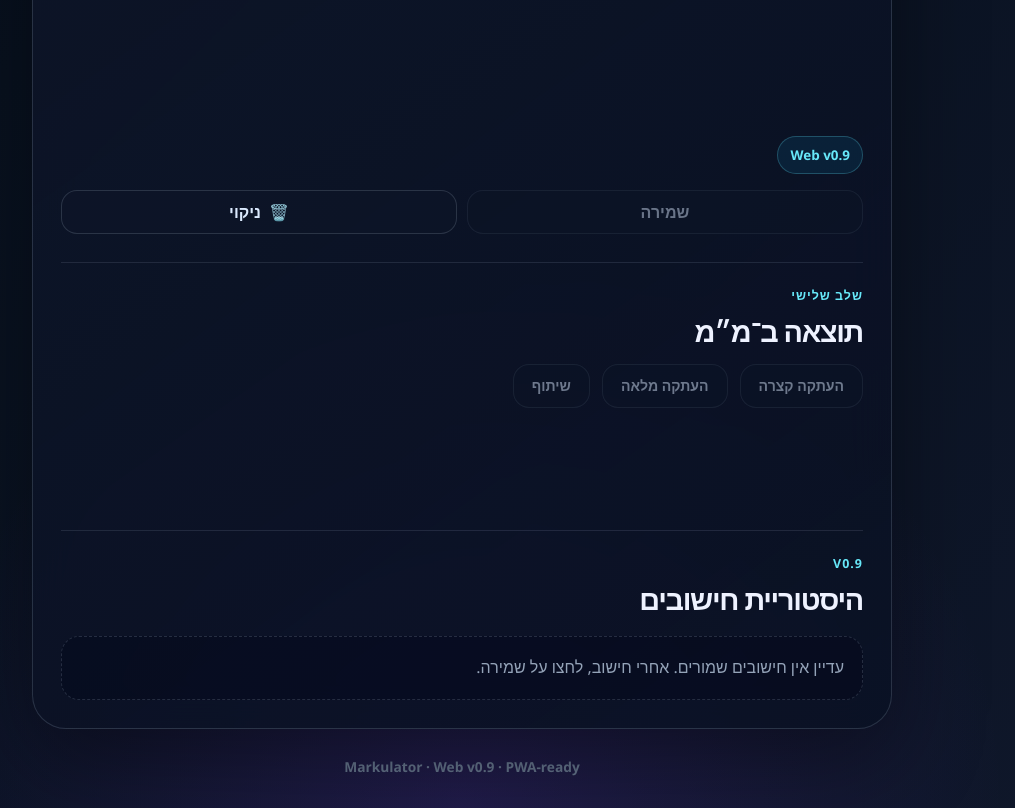
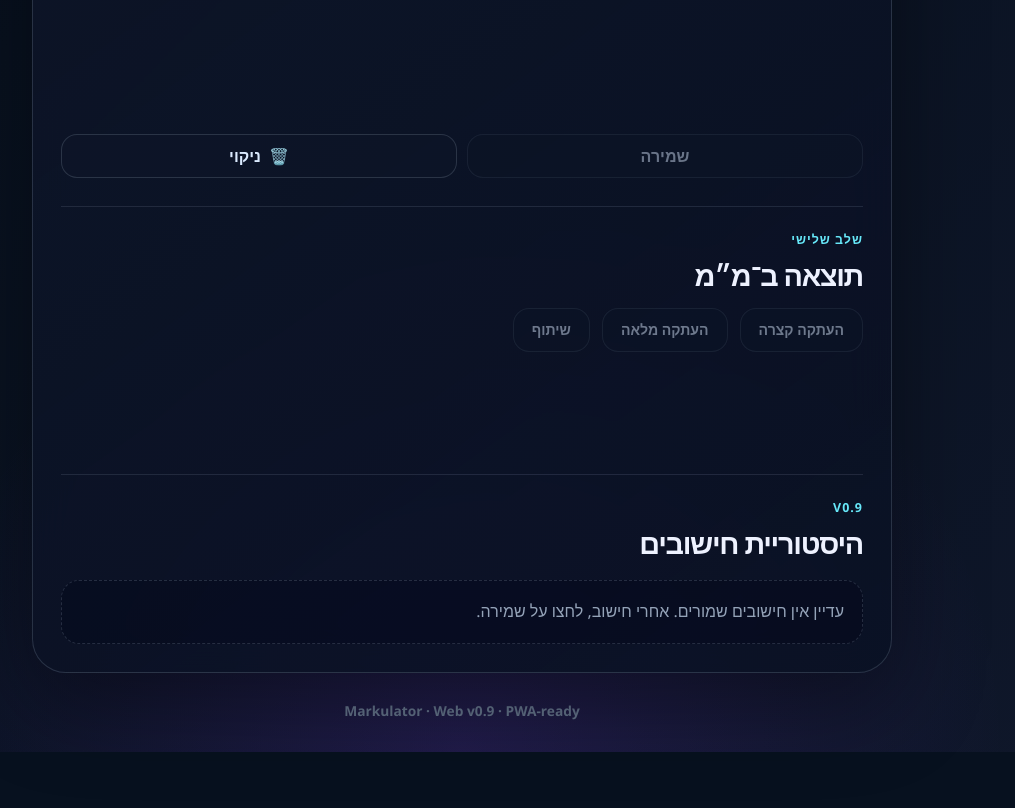
Before and after one commit to Dovshmi/Markulator, a React (Vite) app in the folder web/: page / in a window 1280 px wide. Shown: the part 1180-1988 px from the top of the page, without its empty margins (178-1193 px from the left). After the commit the page ends 1932 px from the top, so only its background shows below. Built offline with nearby package versions, Linux system fonts and the light colour scheme.

Commit message:
Remove redundant form version pill

```diff
--- a/web/src/components/EnhancedApp.jsx
+++ b/web/src/components/EnhancedApp.jsx
@@ -249,8 +249,6 @@ export default function EnhancedApp() {
             </div>
           )}
 
-          <div className="utility-row"><span className="version-pill">{WEB_VERSION}</span></div>
-
           <div className="form-clear-row form-action-row">
             <button className="clear-button form-save-button" onClick={saveHistory} type="button" disabled={!result}>שמירה</button>
             <button className="clear-button form-clear-button" onClick={clear} type="button"><span aria-hidden="true">🗑️</span> ניקוי</button>
```
